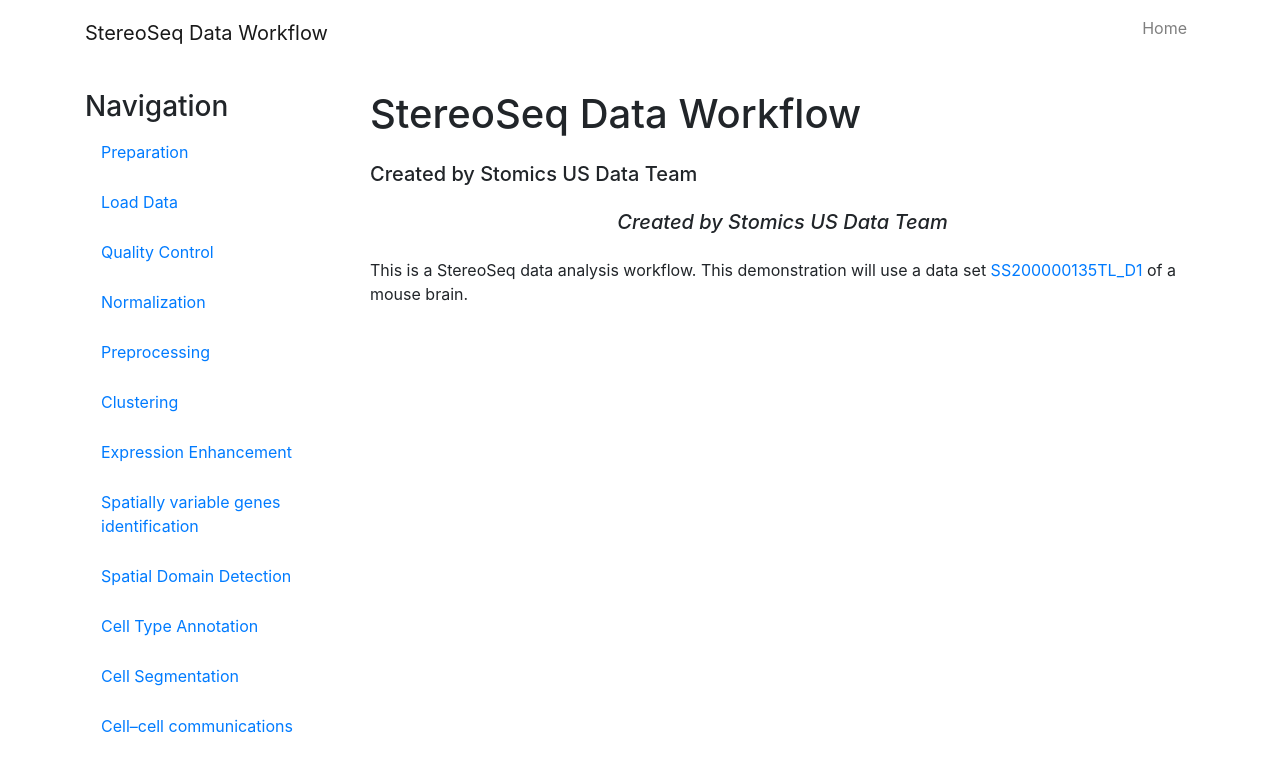
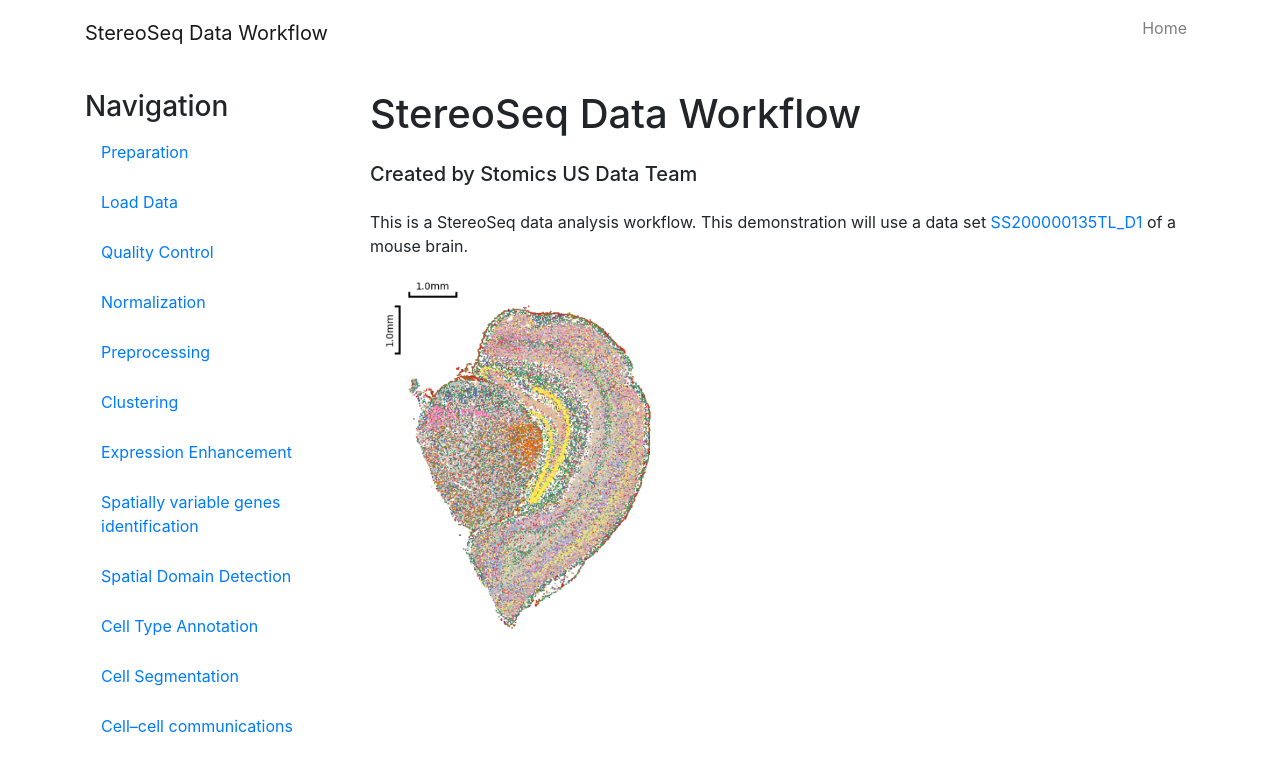
Before and after one commit to STOmicsUS/StereoWorkflow.github.io, a Jekyll site: the page index.html, which Jekyll copies as it is, in a window 1280 px wide. Shown: the top 772 px of the page. Built offline with Jekyll 4.4.1, drawn with Linux system fonts in a browser that asks for light colours; nearby versions of some CDN libraries.

Commit message:
add image

```diff
--- a/index.html
+++ b/index.html
@@ -57,8 +57,8 @@
     <div class="col-md-9">
       <h1 class="mb-4">StereoSeq Data Workflow</h1>
 	<h2 class="mb-4" style="font-size: 20px">Created by Stomics US Data Team</h2>
-	<h2 class="mb-4" style="font-size: 20px; font-style: italic; text-align: center;">Created by Stomics US Data Team</h2>
 	<p>This is a StereoSeq data analysis workflow. This demonstration will use a data set <a href="http://116.6.21.110:8090/share/21bb9df9-e6c5-47c5-9aa8-29f2d23a6df4" target="_blank" rel="noopener noreferrer">SS200000135TL_D1</a> of a mouse brain.</p>
+	<img src="images/Image_20240927214042.png" alt="Description of image" style="width:300px; height:auto;">
       <!-- More content goes here -->
     </div>
   </div>
```
